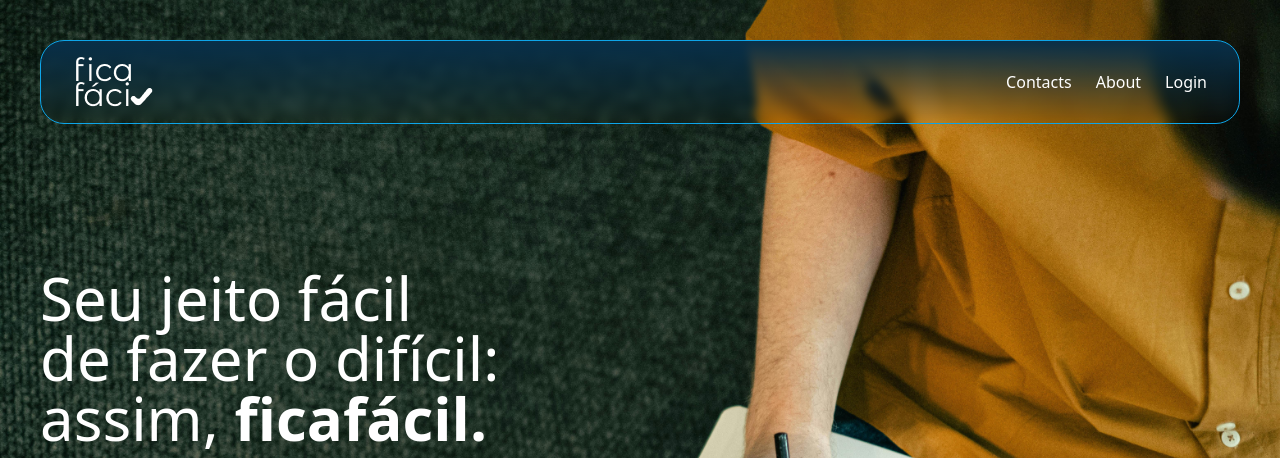
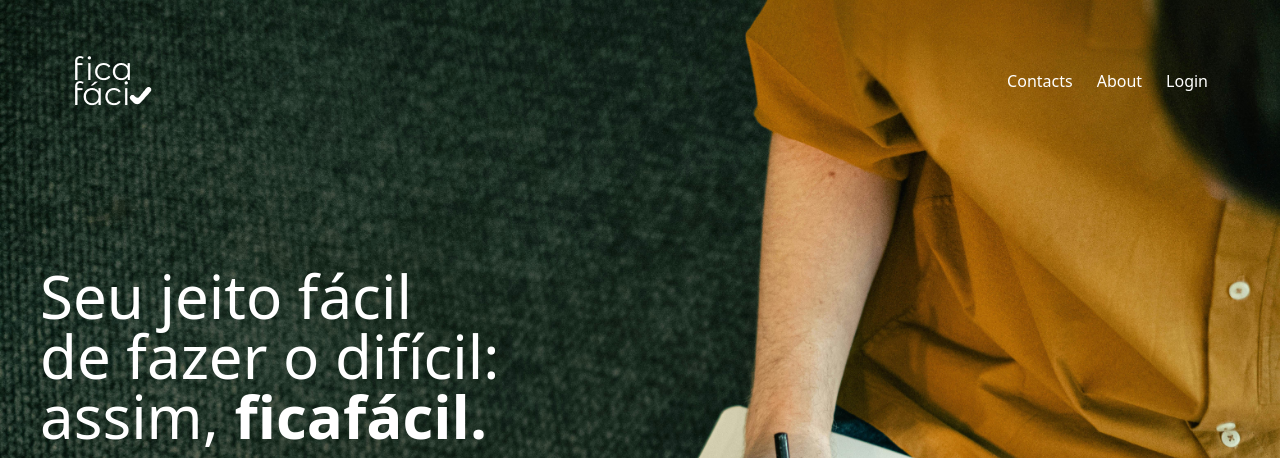
Before and after one commit to FDiegoq/FicaFacil, a Django app: page / in a window 1280 px wide. Shown: the top 458 px of the page. Run offline with Django 5.2, Linux system fonts and the light colour scheme; some libraries are stand-ins or nearby versions.

Commit message:
estilo da land-page

```diff
--- a/users/templates/index.html
+++ b/users/templates/index.html
@@ -2,7 +2,7 @@
 {% load static %}
 
 {% block header %}
-    <header class="bg-gradient-to-b from-sky-950 backdrop-blur-sm border-sky-500 border rounded-3xl flex justify-between items-center px-8 py-4 ">
+    <header class="rounded-3xl flex justify-between items-center px-8 py-4 ">
         <img src="{% static 'imgs/logos/logo.png' %}" alt="Logomarca ficafacil">
 
         <div class="flex justify-around items-center gap-6 text-white">
```
